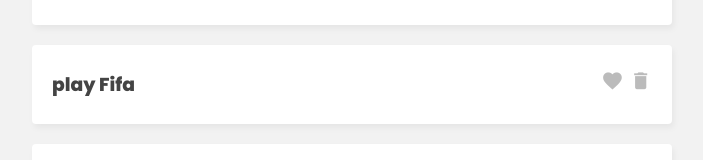
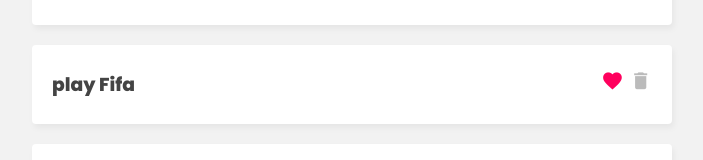
Before and after one commit to brandaoplaster/todo-list, a Vue app: page / in a window 1280 px wide. Shown: the part 343-503 px from the top of the page, without its empty margins (288-991 px from the left). Built offline with nearby package versions, Linux system fonts and the light colour scheme.

Commit message:
feat: Added class active in fav

```diff
--- a/src/assets/main.css
+++ b/src/assets/main.css
@@ -65,6 +65,10 @@
   color: #bbb;
 }
 
+.task i.active {
+  color: #ff005d;
+}
+
 .filter {
   width: 640px;
   margin: 10px auto;
--- a/src/components/TaskDetails.vue
+++ b/src/components/TaskDetails.vue
@@ -2,7 +2,10 @@
   <div class="task">
     <h3>{{ task.title }}</h3>
     <div class="icons">
-      <i @click="taskStore.toggleFav(task.id)" class="material-icons">favorite</i>
+      <i
+        :class="{active: task.isFav}"
+        @click="taskStore.toggleFav(task.id)"
+        class="material-icons">favorite</i>
       <i @click="taskStore.deleteTask(task.id)" class="material-icons">delete</i>
     </div>
   </div>
```
